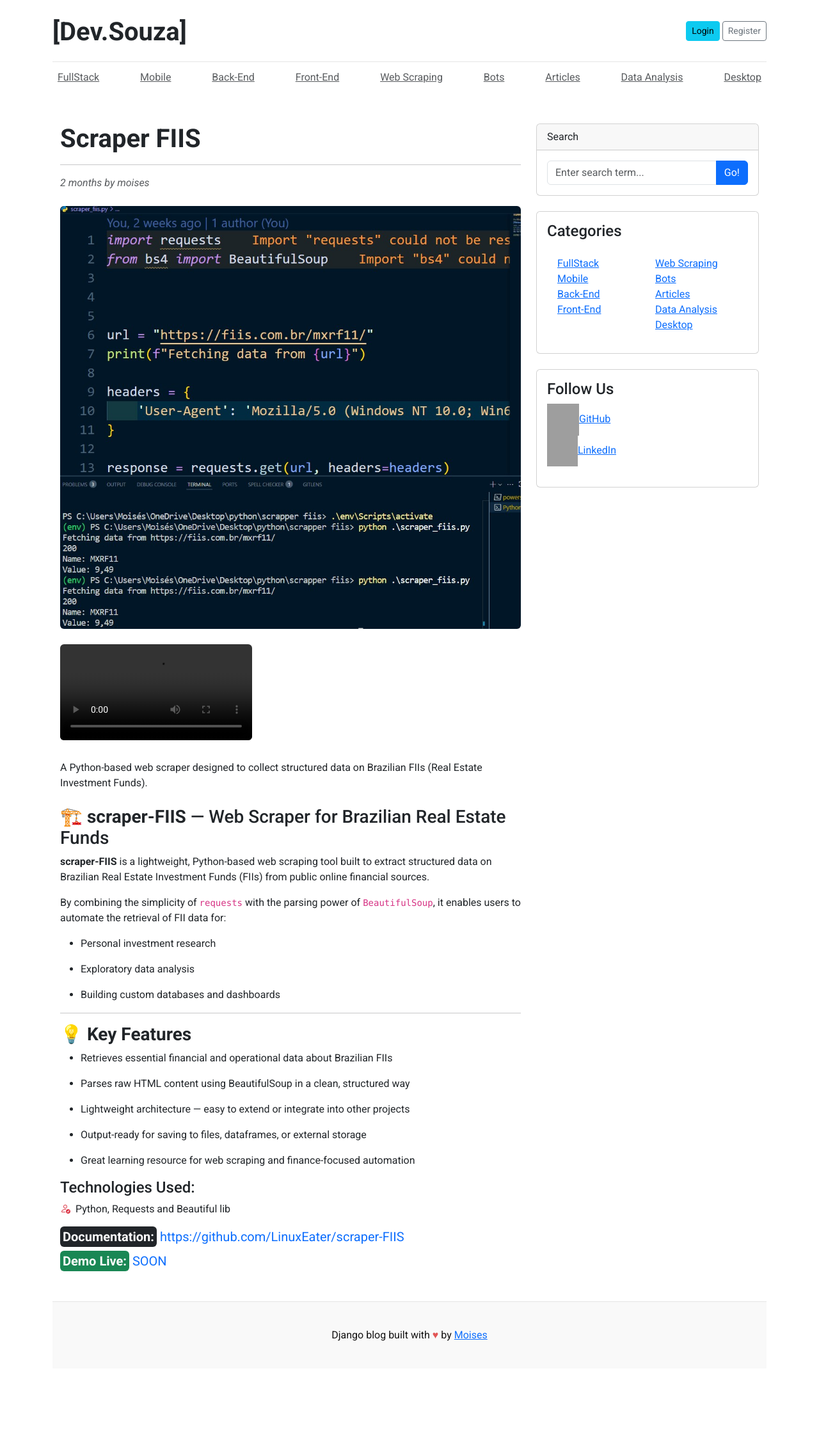
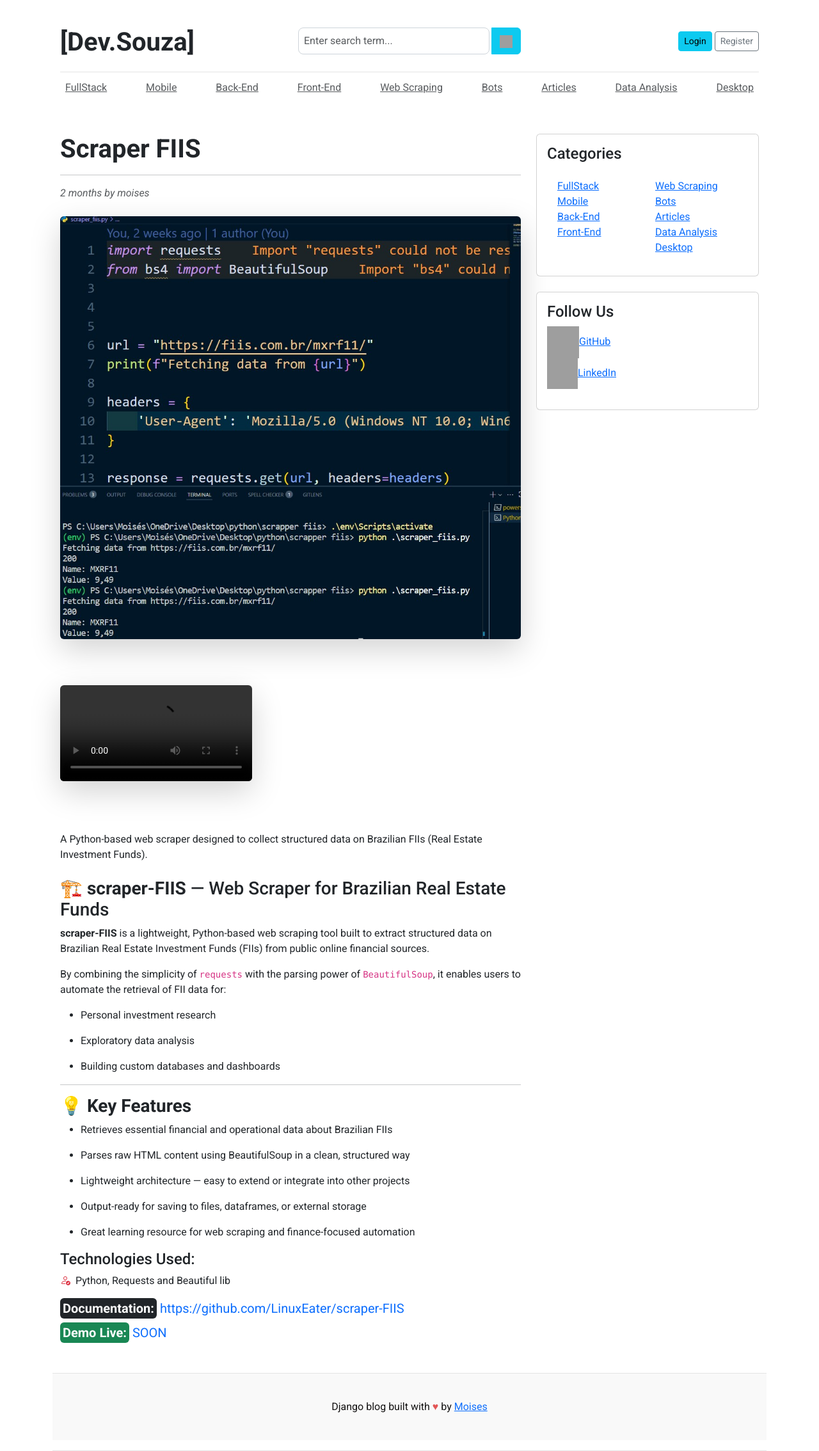
Before and after one commit to LinuxEater/Blog-Projects-Development, a Django app: a page that uses templates/base.html in a window 1280 px wide. Shown: the whole page at 64% size. Before the commit the page ends 2096 px from the top, so only its background shows below. Run offline with Django 5.2, Linux system fonts and the light colour scheme; data comes from the database, SQL or seed files in the repository; both versions use the stored data as it was after the commit; some libraries are stand-ins or nearby versions; grey boxes are pictures that could not be loaded.

Commit message:
feat: implement search feature, register form

```diff
--- a/blog_main/static/css/style.css
+++ b/blog_main/static/css/style.css
@@ -129,3 +129,16 @@ h1, h2, h3, h4, h5, h6 {
   transform: scale(1.055);
   transition: transform 0.3s ease-in-out;
 }
+
+
+#input{
+  border-radius: 0.5rem;
+  border: 0.1rem solid #ced4da;
+  padding: 0.5rem;
+}
+
+#input:focus{
+  border: 0.1rem solid #80bdff;
+  box-shadow: 0 0 0 0.2rem rgba(0,123,255,.25);
+  outline: none;
+}
--- a/blog_projects/urls.py
+++ b/blog_projects/urls.py
@@ -1,10 +1,13 @@
 from django.urls import path
 from . import views
+from blog_projects import views as blog_views
 
 urlpatterns = [
     path('', views.home, name='home'),
     path('about/', views.about, name='about'),
     path('services/', views.services, name='services'),
+    path('register/', views.register, name='register'),
     path('category/<int:category_id>/', views.posts_by_category, name='posts_by_category'),
+    path('post/search/', blog_views.search, name='search'),
     path('post/<slug:slug>/', views.post_detail, name='post_detail'),
     ]
--- a/blog_projects/views.py
+++ b/blog_projects/views.py
@@ -1,6 +1,8 @@
-from django.shortcuts import render
+from django.shortcuts import render, redirect
 from .models import Blog, Category
 from services.models import Services
+from .forms import RegistrationForm
+from django.db.models import Q
 
 
 # Create your views here.
@@ -53,3 +55,45 @@ def services(request):
         'services':services
     }
     return render(request, 'services.html', context)
+
+def search(request):
+    keyword = request.GET.get('keyword', '')  # Default to empty string if no keyword is provided
+
+    # Search blogs by title, content, or technologies
+    blogs = Blog.objects.filter(
+        Q(title__icontains=keyword) |
+        Q(url_github__icontains=keyword) |
+        Q(technologies__icontains=keyword) |
+        Q(blog_body__icontains=keyword) |
+        Q(short_description__icontains=keyword),
+        status='Published'
+    ).distinct()
+
+    # If no blogs are found, return a message in the context
+    if not blogs:
+        message = f"No results found for '{keyword}'"
+    else:
+        message = None
+
+    context = {
+        'blogs': blogs,
+        'message': message,
+        'search_query': keyword,
+    }
+
+    return render(request, 'search_results.html', context)
+
+def register(request):
+    if request.method == 'POST':
+        form = RegistrationForm(request.POST)
+        if form.is_valid():
+            form.save()
+            return redirect("home")
+        else:
+            print(form.errors)
+    else:
+        form = RegistrationForm()
+    context = {
+        'form': form
+    }
+    return render(request, 'register.html', context)
--- a/templates/base.html
+++ b/templates/base.html
@@ -13,7 +13,7 @@
     <link href="https://cdn.jsdelivr.net/npm/bootstrap-icons@1.10.5/font/bootstrap-icons.css" rel="stylesheet">
     <link href="https://cdn.jsdelivr.net/npm/bootstrap@5.3.0/dist/css/bootstrap.min.css" rel="stylesheet">
     <link href="https://fonts.googleapis.com/icon?family=Material+Icons" rel="stylesheet">
-    <!-- Bootstrap 5 JS (de preferência antes do fechamento do body) -->
+    <!-- Bootstrap 5 JS -->
     <script src="https://cdn.jsdelivr.net/npm/bootstrap@5.3.0/dist/js/bootstrap.bundle.min.js"></script>
     <link rel="stylesheet" href="https://cdn.jsdelivr.net/npm/bootstrap-icons@1.11.3/font/bootstrap-icons.css">
     <link href="https://fonts.googleapis.com/css?family=Playfair+Display:700,900" rel="stylesheet">
@@ -22,16 +22,35 @@
 <body>
     <div class="container">
       <header class="blog-header py-3">
+        <div class="container">
+  <header class="blog-header py-3">
     <div class="row flex-nowrap justify-content-between align-items-center">
-          <div class="col-8 pt-1">
+
+      <!-- logo -->
+      <div class="col-4 pt-1">
         <a class="fw-bold blog-header-logo text-dark" href="{% url 'home' %}" style="text-decoration:none;">[Dev.Souza]</a>
       </div>
+
+          <div class="col-4">
+            <form action="{% url 'search' %}" method="GET">
+              <div class="input-group">
+                        <input id="input" class="form-control" value="" type="text" name="keyword" placeholder="Enter search term..." aria-label="Enter search term..." aria-describedby="button-search" />
+                        &nbsp;
+                        <button type="submit" class="btn btn-info" id="button-search" type="button"><img width="20" height="20" src="https://img.icons8.com/ios/50/search--v1.png" alt="search--v1"/></button>
+              </div>
+            </form>
+          </div>
+
+
+      <!-- LOGIN/REGISTER -->
       <div class="col-4 d-flex justify-content-end align-items-center">
         <a class="btn btn-sm btn-info" href="#">Login</a> &nbsp;
         <a class="btn btn-sm btn-outline-secondary" href="#">Register</a>
       </div>
+
     </div>
   </header>
+
   <div class="nav-scroller py-1 mb-2">
     <nav class="nav d-flex justify-content-between">
       {% for cat in categories %}
@@ -39,6 +58,8 @@
       {% endfor %}
     </nav>
   </div>
+</div>
+
 
 
 
--- a/templates/single_post_detail.html
+++ b/templates/single_post_detail.html
@@ -18,15 +18,19 @@
                     <a class="badge bg-primary text-decoration-none text-light" href="#!"></a>
                 </header>
                 <!-- Preview image figure-->
-                <figure class="mb-4"><img class="img-fluid rounded" src="{{ blog.image.url }}" alt="..." /></figure>
+                <figure class="mb-4"><img class="img-fluid shadow-lg mb-5 bg-body-tertiary rounded" src="{{ blog.image.url }}" alt="..." /></figure>
 
                                 <!-- Video demo -->
-                <div class="mb-4">
-                    <video class="img-fluid rounded" controls>
-                        <source src="{{ blog.video.url }}" type="video/mp4" />
-                        Your browser does not support the video tag.
-                    </video>
-                </div>
+                {% if blog.video.url %}
+                    <div class="mb-4">
+                        <video class="img-fluid shadow-lg mb-5 bg-body-tertiary rounded" controls>
+                            <source src="{{ blog.video.url }}" type="video/mp4" />
+                            Your browser does not support the video tag.
+                        </video>
+                    </div>
+                {% else %}
+                    <p class="text-center bg-danger-subtle" >There's no video avaliable</p>
+                {% endif %}
 
                 <!-- Post content-->
                 <section class="mb-5">
@@ -41,16 +45,6 @@
         </div>
         <!-- Side widgets-->
         <div class="col-lg-4">
-            <!-- Search widget-->
-            <div class="card mb-4">
-                <div class="card-header">Search</div>
-                <div class="card-body">
-                    <div class="input-group">
-                        <input class="form-control" type="text" placeholder="Enter search term..." aria-label="Enter search term..." aria-describedby="button-search" />
-                        <button class="btn btn-primary" id="button-search" type="button">Go!</button>
-                    </div>
-                </div>
-            </div>
             <!-- Categories widget-->
             <div class="card mb-4 p-3">
                 <h4 class="font-italic">Categories</h4>
```
Also changed, not shown: blog_main/settings.py (+7 -1 lines), blog_projects/forms.py (added, +9 -0 lines), templates/register.html (added, +15 -0 lines), templates/search_results.html (added, +33 -0 lines), db.sqlite3. Lines whose indentation alone changed are shown as unchanged.
